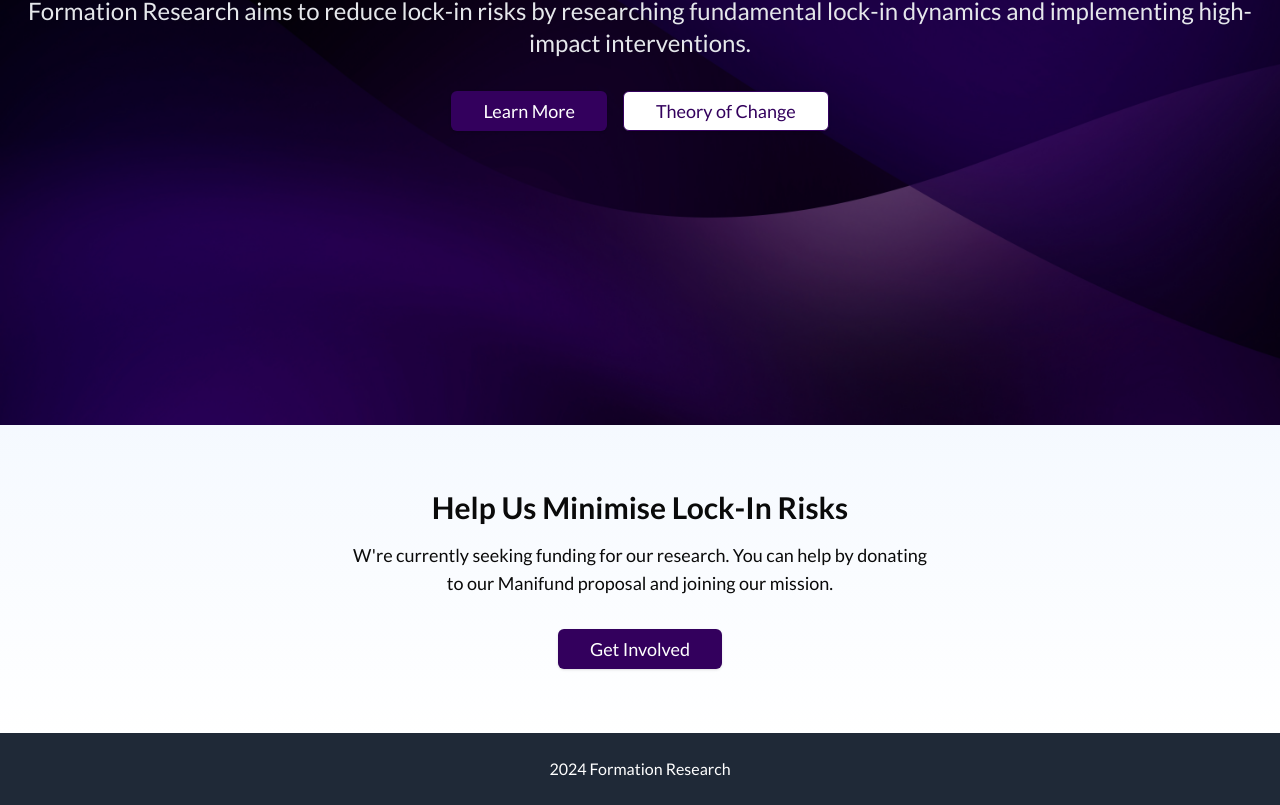
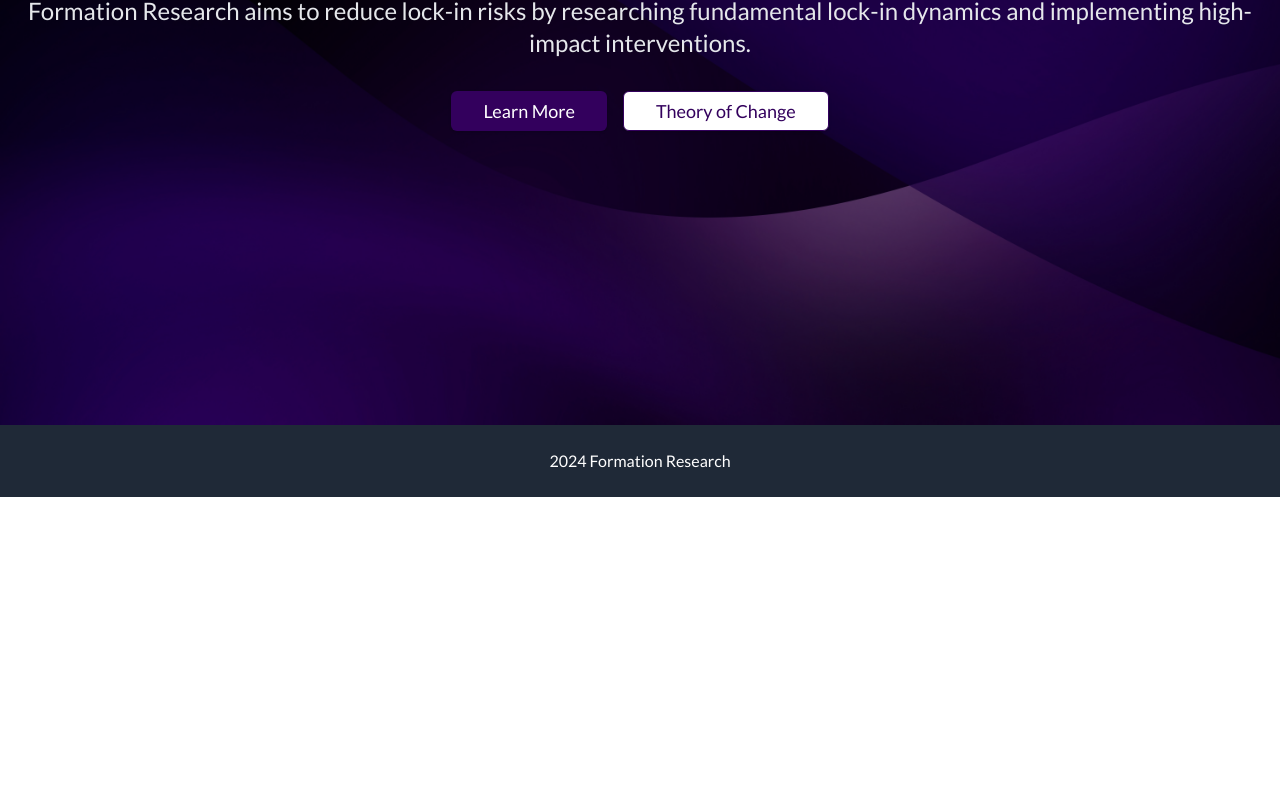
Before and after one commit to alamerton/formation-website, a Next.js app: page / in a window 1280 px wide. Shown: the part 375-1180 px from the top of the page. After the commit the page ends 872 px from the top, so only its background shows below. Built offline with nearby package versions, Linux system fonts and the light colour scheme; a web font is replaced by a local one.

Commit message:
Removed manifund CTA

```diff
--- a/src/app/page.tsx
+++ b/src/app/page.tsx
@@ -48,7 +48,7 @@
       </div>
 
       {/* Call to Action Section */}
-      <div className=" py-16 text-center">
+      {/* <div className=" py-16 text-center">
         <div className="container mx-auto px-4">
           <h2 className="text-2xl md:text-3xl font-bold mb-4">
             Help Us Minimise Lock-In Risks
@@ -66,7 +66,7 @@
             </Button>
           </Link>
         </div>
-      </div>
+      </div> */}
     </div>
   );
 };
```
